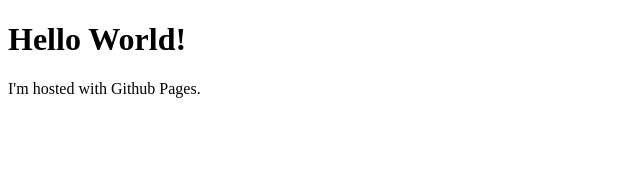
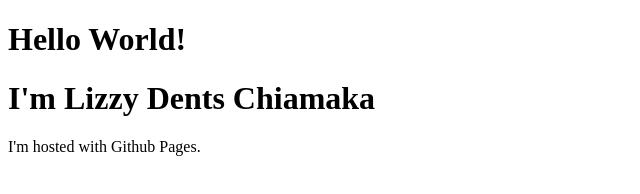
Before and after one commit to Denlikaa/development.github.io, a plain HTML site: page index.html in a window 1280 px wide. Shown: the whole page, without its empty margins (0-640 px from the left). Drawn offline with Linux system fonts and the light colour scheme.

Commit message:
third commit

```diff
--- a/index.html
+++ b/index.html
@@ -7,6 +7,7 @@
   </head>
   <body>
     <h1>Hello World!</h1>
+    <h1>I'm Lizzy Dents Chiamaka</h1>
     <p>I'm hosted with Github Pages.</p>
   </body>
 </html>
```
